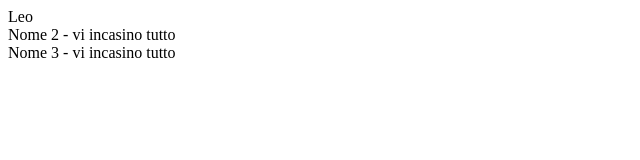
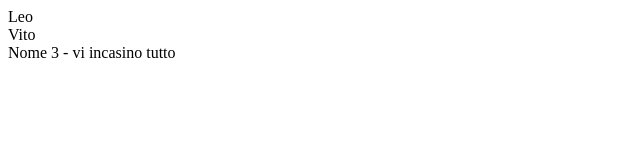
Before and after one commit to leorospo/euso, a plain HTML site: page public/index.html in a window 1280 px wide. Shown: the whole page, without its empty margins (0-640 px from the left). Drawn offline with Linux system fonts and the light colour scheme; some packages are replaced by stand-ins of ours.

Commit message:
Aggiunta Nome Vito per colpa di Leo

```diff
--- a/public/index.html
+++ b/public/index.html
@@ -20,7 +20,7 @@
   </head>
   <body>
     <div>Leo</div>
-    <div>Nome 2 - vi incasino tutto</div>
+    <div>Vito</div>
     <div>Nome 3 - vi incasino tutto</div>
   </body>
 </html>
```
